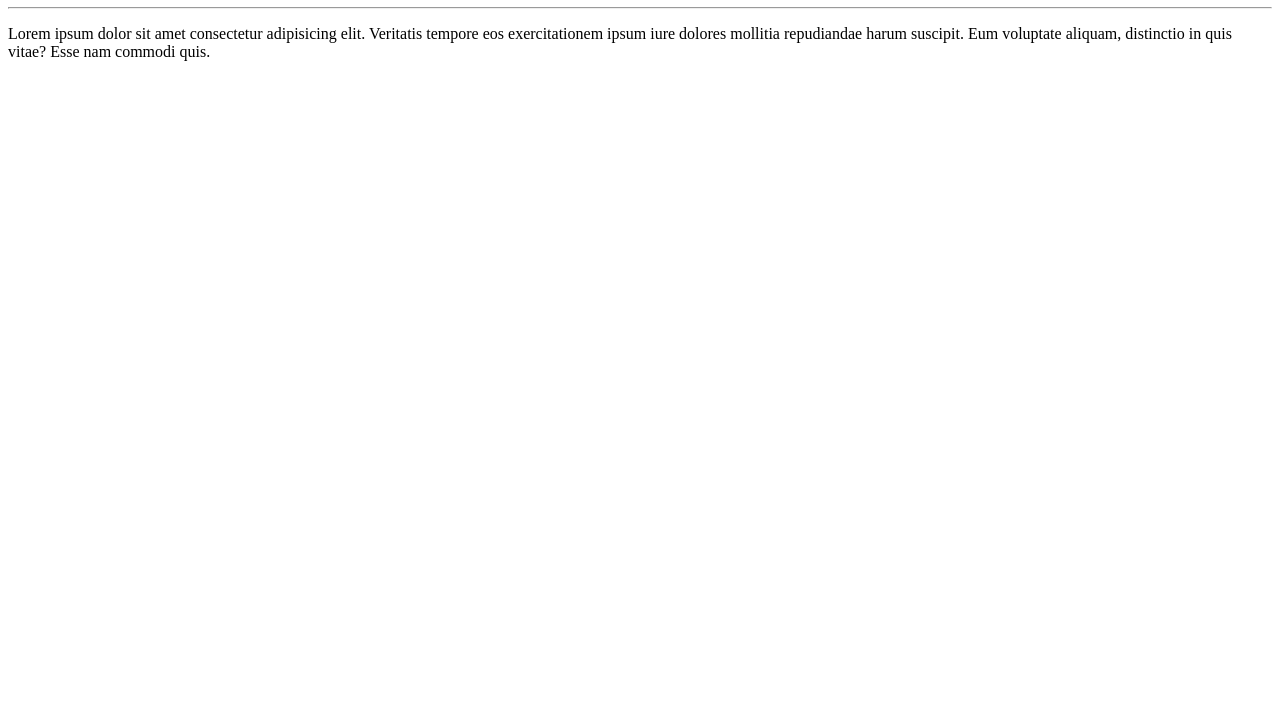
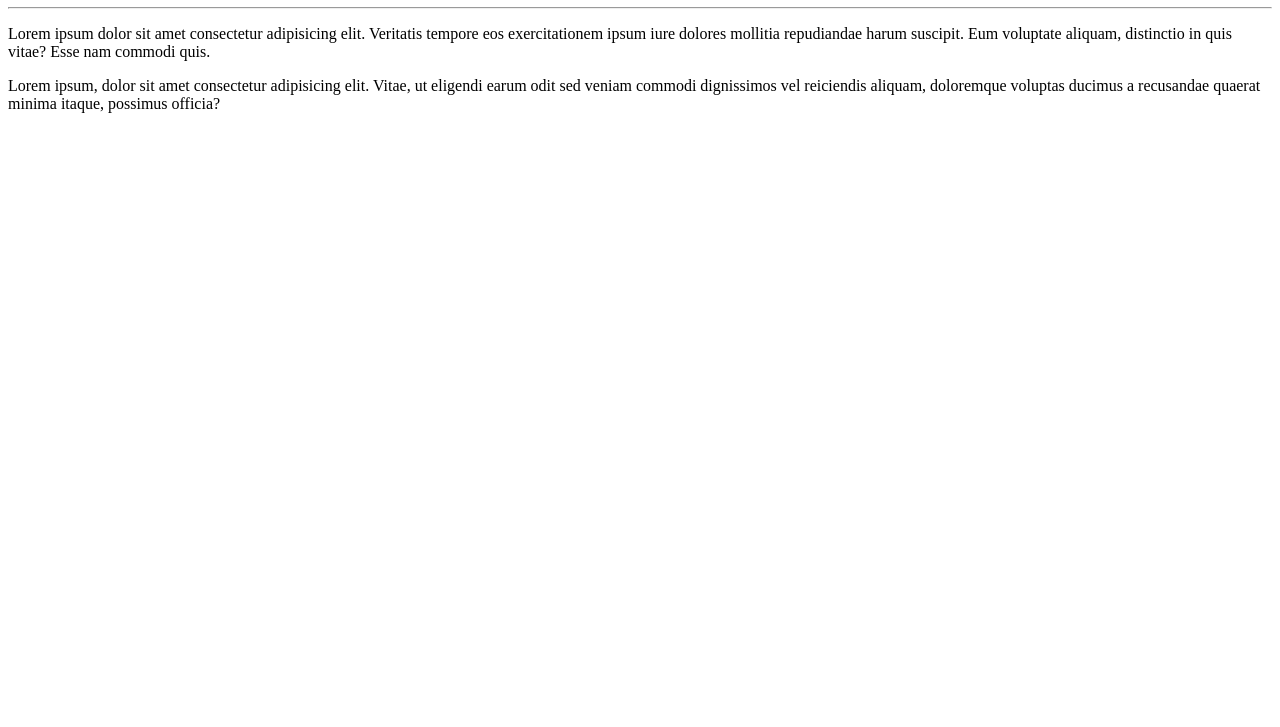
Before and after one commit to rodrigojackal/Git-Github, a plain HTML site: page site-exemplo/index.html in a window 1280 px wide. Shown: the part 73-800 px from the top of the page. Drawn offline with Linux system fonts and the light colour scheme.

Commit message:
adicionei um paragrafo

```diff
--- a/site-exemplo/index.html
+++ b/site-exemplo/index.html
@@ -10,5 +10,6 @@
     <h1>Olá, Mundo!</h1>
     <hr>
     <p>Lorem ipsum dolor sit amet consectetur adipisicing elit. Veritatis tempore eos exercitationem ipsum iure dolores mollitia repudiandae harum suscipit. Eum voluptate aliquam, distinctio in quis vitae? Esse nam commodi quis.</p>
+    <p>Lorem ipsum, dolor sit amet consectetur adipisicing elit. Vitae, ut eligendi earum odit sed veniam commodi dignissimos vel reiciendis aliquam, doloremque voluptas ducimus a recusandae quaerat minima itaque, possimus officia?</p>
 </body>
 </html>
```
